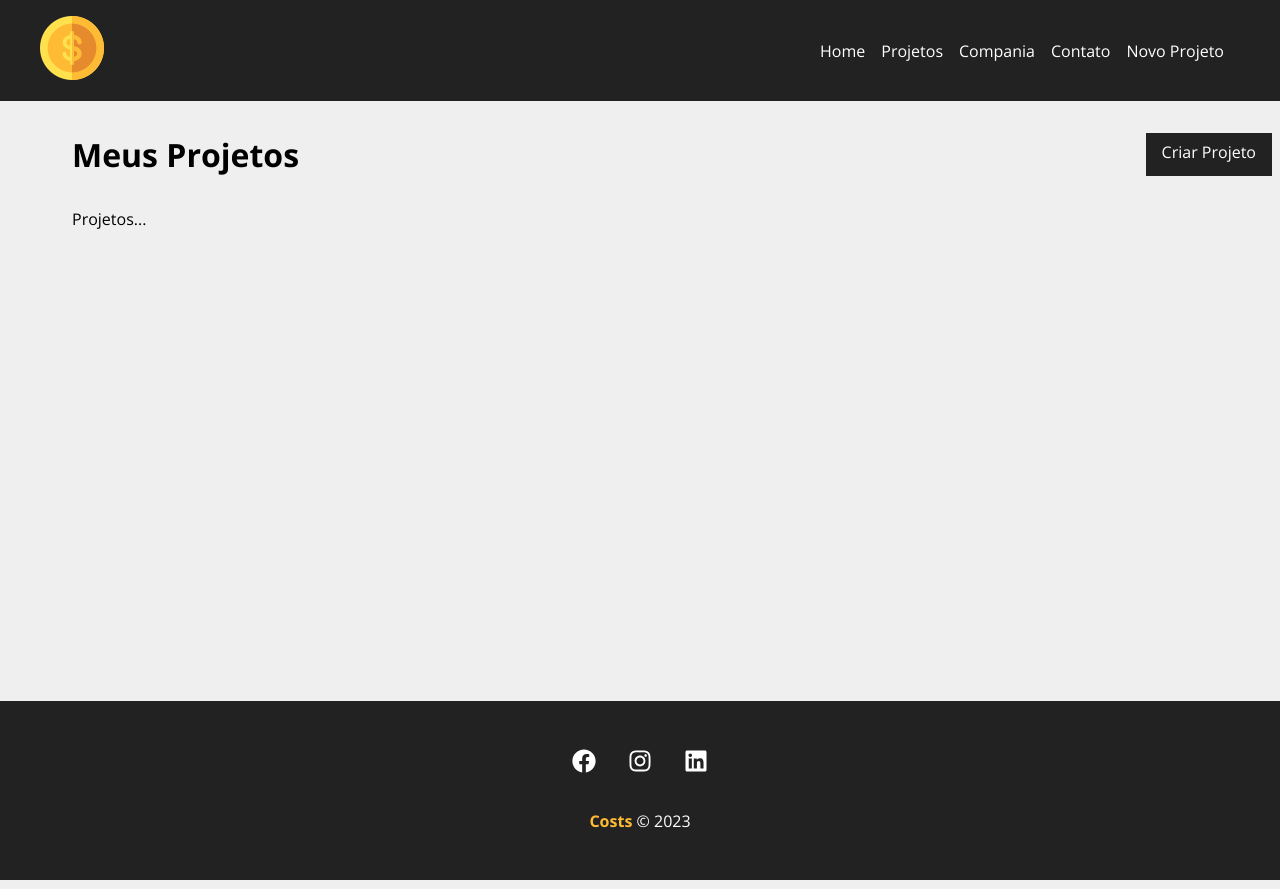
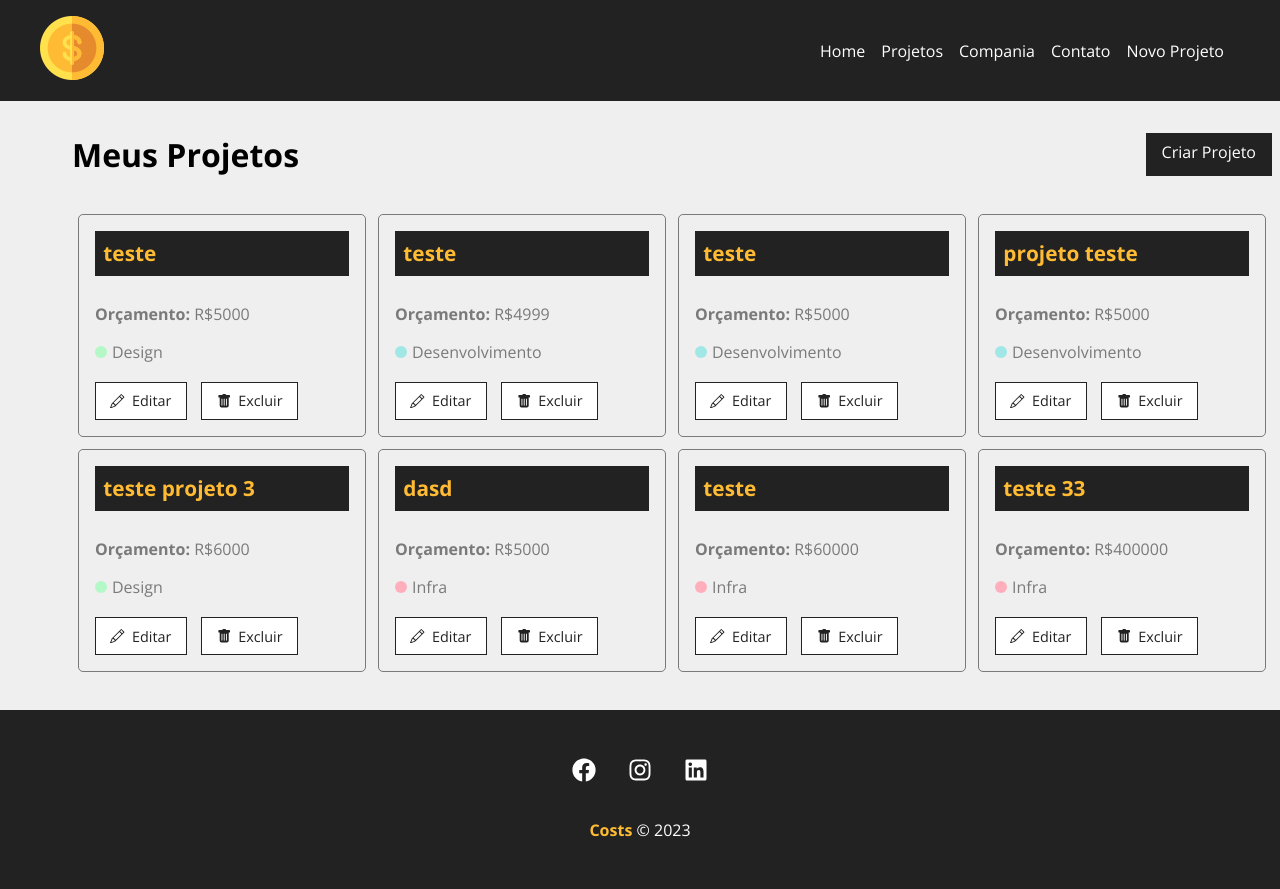
Before and after one commit to jeronwindson/projeto-costs, a React (Create React App) app: page /Projects in a window 1280 px wide. Shown: the top 889 px of the page. Built offline with nearby package versions, Linux system fonts and the light colour scheme; data requests are answered from the project's data file; a web font is replaced by a local one.

Commit message:
Resgatando banco de dados

```diff
--- a/src/components/pages/Projects.js
+++ b/src/components/pages/Projects.js
@@ -1,18 +1,38 @@
 import { useLocation } from 'react-router-dom'
+
+import { useState, useEffect } from 'react';
 
 import Message from "../layout/Message";
 import Container from '../layout/Container'
 import LinkButton from '../layout/LinkButton';
+import ProjectCard from '../project/ProjectCard';
 
 import styles from './Projects.module.css'
 
 function Projects() {
+
+    const [projects, setProjects] = useState([])
+
     const location = useLocation()
     let message = ''
     if(location.state) {
         message = location.state.message
     }
 
+    useEffect(() => {
+        fetch('http://localhost:5000/projects',{
+            method: 'GET',
+            headers: {
+                'Content-Type': 'application/json',
+            },
+        })
+        .then(resp => resp.json())
+        .then(data => {
+            console.log(data)
+            setProjects(data)
+        })
+        .catch(err => console.log(err))
+    }, [])
 
     return (
         <div className={styles.project_container}>
@@ -23,7 +43,16 @@
             </div>
             {message && <Message type="sucess" msg={message} />}
             <Container customClass="start">
-                <p>Projetos...</p>
+                {projects.length > 0 &&
+                  projects.map((project) => (
+                    <ProjectCard
+                    id={project.id}
+                    name={project.name}
+                    budget={project.budget}
+                    category={project.category.name}
+                    key={project.id}
+                    />
+                ))}
             </Container>
         </div>
     )
--- /dev/null
+++ b/src/components/project/ProjectCard.js
@@ -0,0 +1,28 @@
+import {Link} from 'react-router-dom'
+import styles from './ProjectCard.module.css';
+
+import { BsPencil, BsFillTrashFill } from 'react-icons/bs';
+
+function ProjectCard ({ id, name, budget, category, handleRemove }) {
+    return (
+        <div className={styles.project_card}>
+            <h4>{name}</h4>
+            <p>
+                <span>Orçamento:</span> R${budget}
+            </p>
+            <p className={styles.category_text}>
+                <span className={`${styles[category.toLowerCase()]}`}></span> {category}
+            </p>
+            <div className={styles.project_card_actions}>
+                <Link to="/">
+                    <BsPencil /> Editar
+                </Link>
+                <button>
+                    <BsFillTrashFill /> Excluir
+                </button>
+            </div>
+        </div>
+    )
+}
+
+export default ProjectCard
--- /dev/null
+++ b/src/components/project/ProjectCard.module.css
@@ -0,0 +1,86 @@
+.project_card {
+    padding: 1em;
+    border: 1px solid #7a7a7a;
+    border-radius: 5px;
+    width: 24%;
+    margin: 0.5%;
+}
+
+.project_card h4 {
+    background-color: #222;
+    color: #FFBB33;
+    padding: .4em;
+    margin-bottom: 1.3em;
+    font-size: 1.3em;
+}
+
+.project_card p {
+    color: #7a7a7a;
+    margin-bottom: 1em;
+}
+
+.project_card p span {
+    font-weight: bold;
+}
+
+.category_text {
+    display: flex;
+    align-items: center;
+}
+
+.category_text span {
+    display: block;
+    width: 12px;
+    height: 12px;
+    border-radius: 50%;
+    background-color: #ccc;
+    margin-right: 5px;
+}
+
+.category_text .infra {
+    background-color: #FFAEBC;
+}
+
+.category_text .desenvolvimento {
+    background-color: #A0E7E5;
+}
+.category_text .design {
+    background-color: #B4F8C8;
+}
+
+.category_text .planejamento {
+    background-color: #FBE7C6;
+}
+
+.project_card_actions {
+    margin-top: 1.2em;
+    display: flex;
+    align-items: center;
+}
+
+.project_card_actions a,
+.project_card_actions button{
+    text-decoration: none;
+    border: none;
+    background-color: #FFF;
+    color: #222;
+    font-size: .9em;
+    padding: .6em 1em;
+    margin-right: 1em;
+    cursor: pointer;
+    border: 1px solid #222;
+    display: flex;
+    align-items: center;
+    justify-content: center;
+    transition: 0.5s;
+}
+
+.project_card_actions svg {
+    margin-right: .5em;
+}
+
+.project_card_actions a:hover,
+.project_card_actions button:hover {
+    background-color: #222;
+    color: #ffbb33;
+}
```
